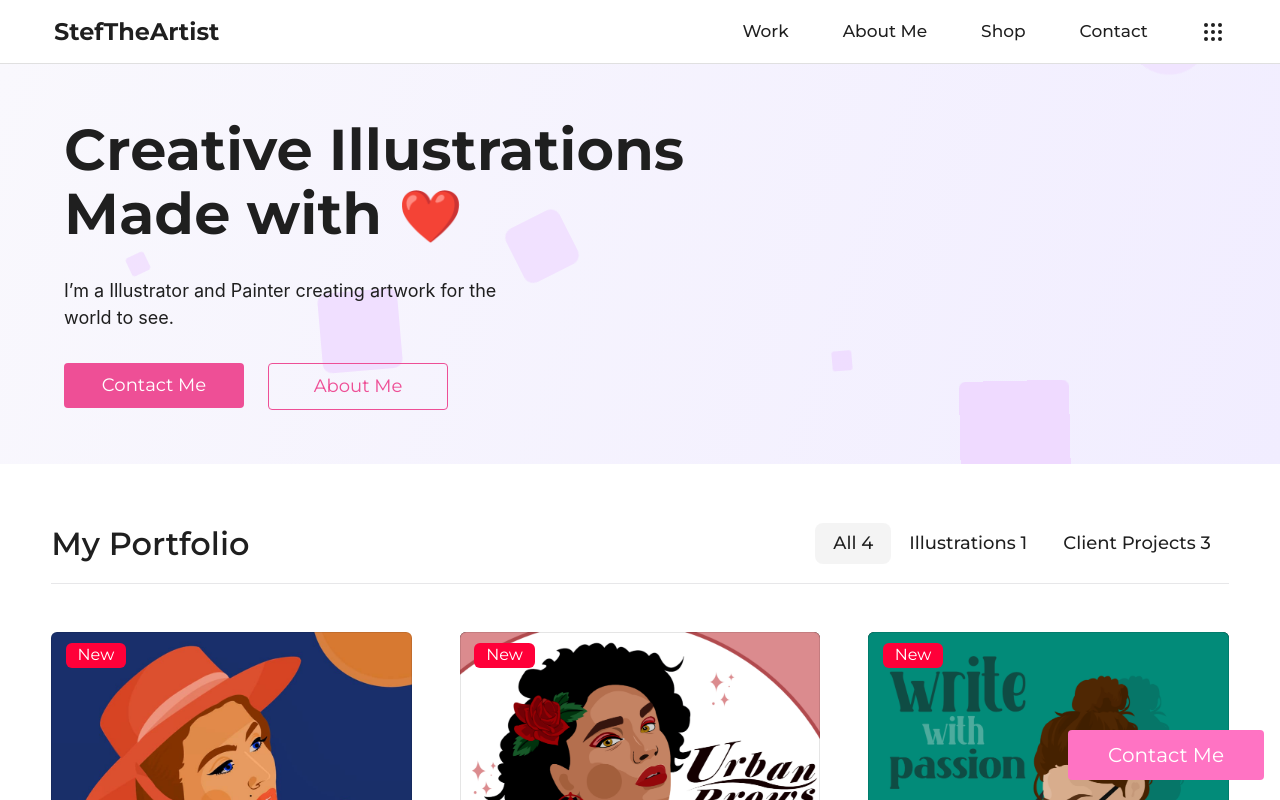
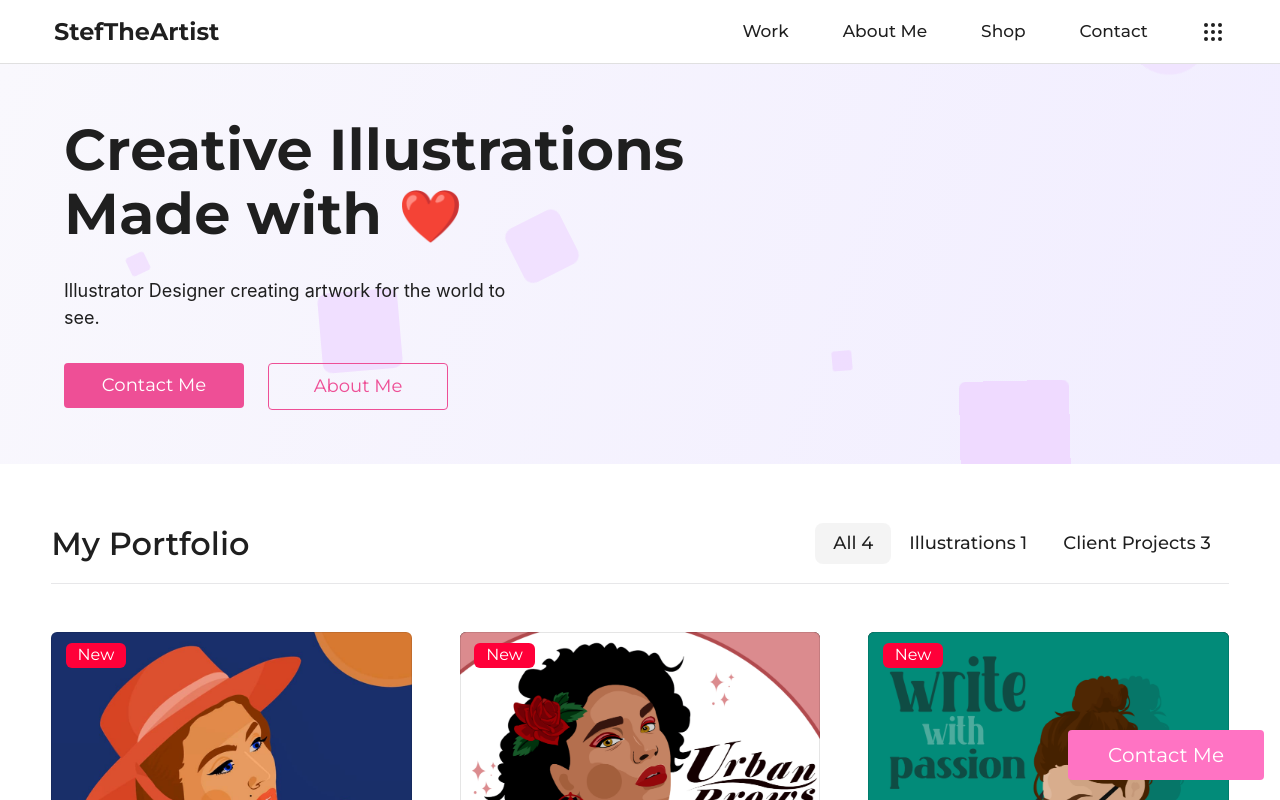
Before and after one commit to DanielLvovsky/StefTheArtist, a Next.js app: page / in a window 1280 px wide. Shown: the top 800 px of the page. Built offline with nearby package versions, Linux system fonts and the light colour scheme.

Commit message:
Update Landing.tsx

```diff
--- a/components/Landing/Landing.tsx
+++ b/components/Landing/Landing.tsx
@@ -17,7 +17,7 @@ export const Landing: React.FC<LandingProps> = () => {
         <div className="content">
           <Title />
           <p data-font-size="Focus">
-            I’m a Illustrator and Painter creating artwork for the world to see.
+            Illustrator Designer creating artwork for the world to see.
           </p>
           <Buttons />
         </div>
```
